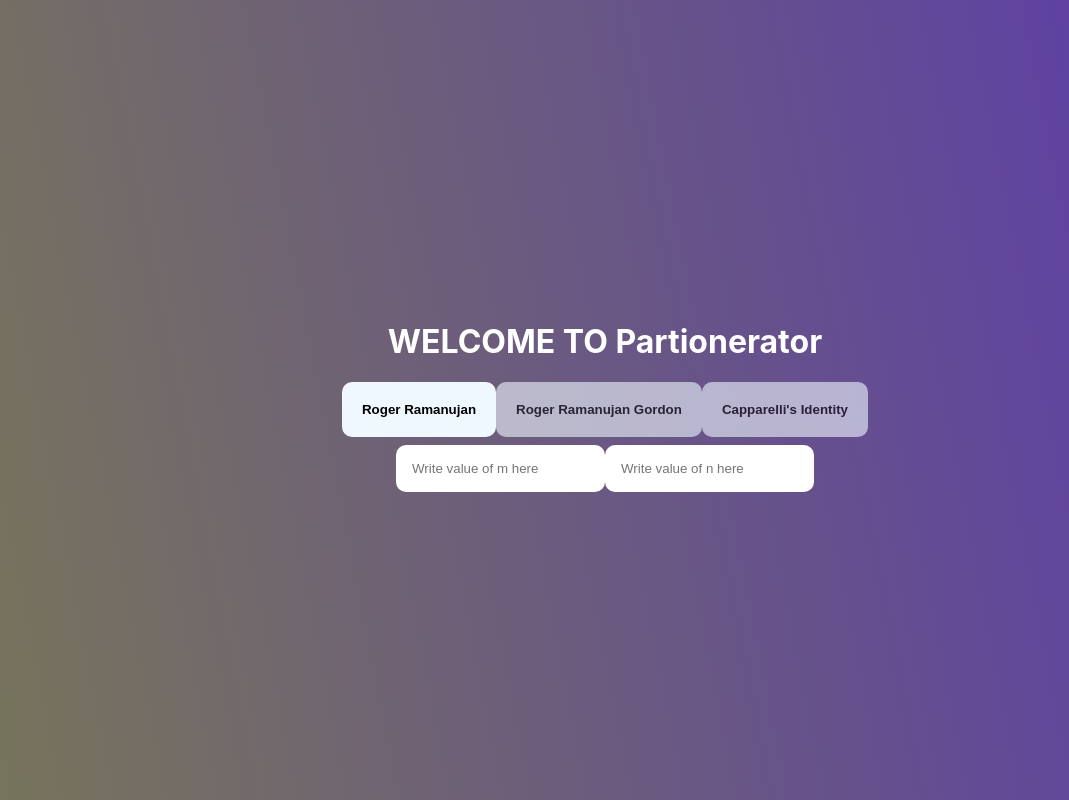
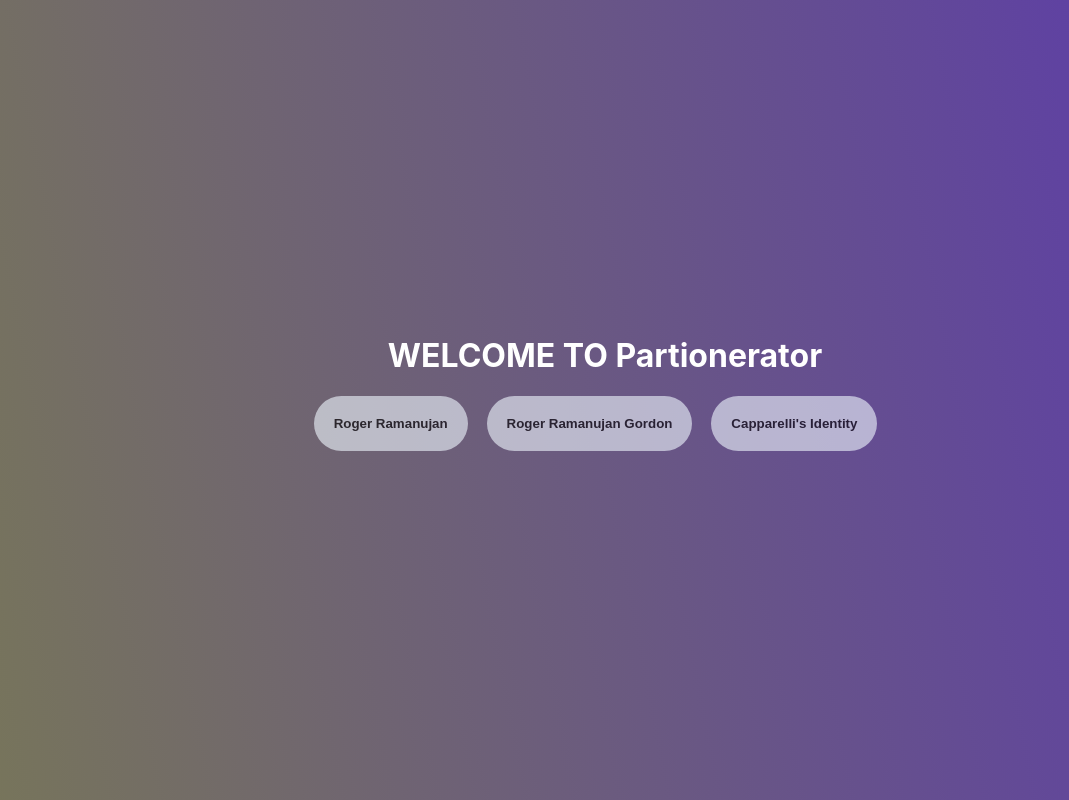
Before and after one commit to erenuluc-su/ENS492-Website, a React (Create React App) app in the folder Frontend/: page / in a window 1280 px wide. Shown: the whole page, without its empty margins (35-1104 px from the left). Built offline with nearby package versions, Linux system fonts and the light colour scheme; the HTML template or start-up script is replaced by a standard one.

Commit message:
Added operation options

```diff
--- a/Frontend/src/App.css
+++ b/Frontend/src/App.css
@@ -28,7 +28,7 @@
 }
 
 .panel-gnrl{
-  display:list-item;
+  display: flex;
   background-color: aquamarine;
 }
 
@@ -95,11 +95,6 @@
   width: fit-content;
 }
 
-input[type=checkbox] {
-  transform: scale(2);
-  margin-left: .5rem;
-}
-
 label {
   text-align: left;
   padding: 0.25rem 0;
@@ -109,17 +104,21 @@ input {
   margin: 0.5rem 0;
   padding: 1rem;
   border: none;
-  border-radius: 10px;
+  border-radius: 60px;
+  margin-right: 0.5cm;
+  width: 4cm;
 }
 
 button {
   border: none;
   background-color: aliceblue;
   padding: 20px;
-  border-radius: 10px;
+  border-radius: 70px;
   cursor: pointer;
   color: black;
   font-weight : bold;
+  margin-right: 0.5cm;
+  margin-bottom: 0.5cm;
 }
 
 .blue-button {
@@ -208,7 +207,7 @@ text-align: center;
 text-decoration: none;
 color: #ffe221;
 margin: 30px;
-display: block;
+display: flex;
 }
 
 .wpos{
@@ -458,11 +457,11 @@ table .col{
 
 .forum-expl{
   font-size: x-small;
-  display: grid;
+  display: flex;
 }
 
 .forum{
-  display: grid;
+  display: flex;
 }
 
 button.like::before {
--- a/Frontend/src/pages/Home.js
+++ b/Frontend/src/pages/Home.js
@@ -6,7 +6,8 @@ export const Home = (props) => {
 
     let history = useHistory();
 
-    const types = ['Roger Ramanujan', 'Roger Ramanujan Gordon', 'Capparelli\'s Identity'];
+    const partitions = ['Roger Ramanujan', 'Roger Ramanujan Gordon', 'Capparelli\'s Identity'];
+    const options = ['Enumerator', 'Counter'];
 
     const Button = styled.button``;
 
@@ -19,15 +20,16 @@ export const Home = (props) => {
         display: flex;
     `;
 
-    const [active, setActive] = useState(types[0]);
+    const [active, setActive] = useState('');
+    const [option, setOption] = useState('');
     const [mValue, setMValue] = useState("");
     const [nValue, setNValue] = useState("");
     const [kValue, setKValue] = useState("");
 
-    function ToggleGroup() {
+    function ToggleGroupPartitions() {
         return (
-          <ButtonGroup>
-            {types.map(type => (
+          <p>
+            {partitions.map(type => (
               <ButtonToggle
                 key={type}
                 active={active === type}
@@ -36,33 +38,53 @@ export const Home = (props) => {
                 {type}
               </ButtonToggle>
             ))}
-          </ButtonGroup>
+          </p>
         );
     }
 
-    function Inside() {
-        if (active === "Roger Ramanujan"){
+    function ToggleGroupOptions() {
+        if (active.length !== 0) {
             return (
-                <div className = "Roger Ramanujan">
-                    <input value = {mValue} onChange={(e) => setMValue(e.target.value)} placeholder = "Write value of m here" />
-                    <input value = {nValue} onChange={(e) => setNValue(e.target.value)} placeholder = "Write value of n here" />
+                <div className= "Option">
+                    <p>
+                        {options.map(type => (
+                        <ButtonToggle
+                            key={type}
+                            active={option === type}
+                            onClick={() => setOption(type)}
+                        >
+                            {type}
+                        </ButtonToggle>
+                        ))}
+                    </p>
                 </div>
             );
         }
-        else if (active === "Roger Ramanujan Gordon"){
+    }
+
+    function Inputs() {
+        if (active === "Roger Ramanujan" && option.length !== 0){
             return (
-                <div className = "Roger Ramanujan Gordon">
-                    <input value = {mValue} onChange={(e) => setMValue(e.target.value)} placeholder = "Write value of m here" />
-                    <input value = {nValue} onChange={(e) => setNValue(e.target.value)} placeholder = "Write value of n here" />
-                    <input value = {kValue} onChange={(e) => setKValue(e.target.value)} placeholder = "Write value of k here" />
+                <div className = "Roger Ramanujan">
+                    <input value = {mValue} onChange={(e) => setMValue(e.target.value)} placeholder = "Write the value of m here!" />
+                    <input value = {nValue} onChange={(e) => setNValue(e.target.value)} placeholder = "Write the value of n here!" />
                 </div>
             );
         }
-        if (active === "Capparelli\'s Identity"){
+        else if (active === "Roger Ramanujan Gordon" && option.length !== 0){
+            return (
+                <div className = "Roger Ramanujan Gordon">
+                    <input value = {mValue} onChange={(e) => setMValue(e.target.value)} placeholder = "Write the value of m here!" />
+                    <input value = {nValue} onChange={(e) => setNValue(e.target.value)} placeholder = "Write the value of n here!" />
+                    <input value = {kValue} onChange={(e) => setKValue(e.target.value)} placeholder = "Write the value of k here!" />
+                </div>
+            );
+        }
+        if (active === "Capparelli\'s Identity" && option.length !== 0){
             return (
                 <div className = "Capparelli\'s Identity">
-                    <input value = {mValue} onChange={(e) => setMValue(e.target.value)} placeholder = "Write value of m here" />
-                    <input value = {nValue} onChange={(e) => setNValue(e.target.value)} placeholder = "Write value of n here" />
+                    <input value = {mValue} onChange={(e) => setMValue(e.target.value)} placeholder = "Write the value of m here!" />
+                    <input value = {nValue} onChange={(e) => setNValue(e.target.value)} placeholder = "Write the value of n here!" />
                 </div>
             );
         }
@@ -71,8 +93,9 @@ export const Home = (props) => {
     return (
         <div className = "Partionerator">
             <h1>WELCOME TO Partionerator</h1>
-            <ToggleGroup />
-            <Inside />
+            <ToggleGroupPartitions />
+            <ToggleGroupOptions />
+            <Inputs />
         </div>
     );
 }
```
Also changed, not shown: Frontend/src/api.js (deleted, +0 -65 lines).
